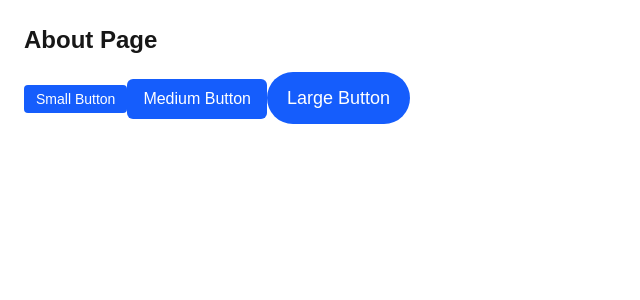
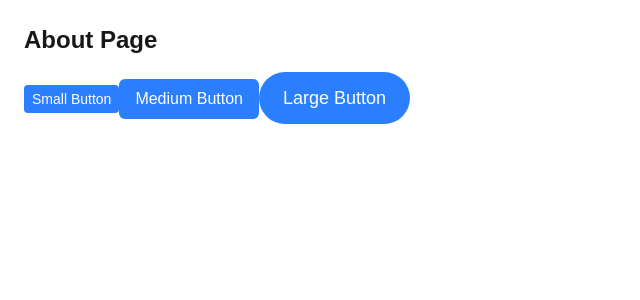
Before and after one commit to kazeemmuyideen/alx-project-0x02-setup, a Next.js app in the folder alx-project-0x02/: page /about in a window 1280 px wide. Shown: the top 300 px of the page, without its empty margins (0-640 px from the left). Built offline with nearby package versions, Linux system fonts and the light colour scheme.

Commit message:
Fix: Implement reusable Button component with props

```diff
--- a/alx-project-0x02/components/common/Button.tsx
+++ b/alx-project-0x02/components/common/Button.tsx
@@ -1,26 +1,26 @@
-
+// components/common/Button.tsx
 
 import React from "react";
-import { ButtonProps } from "@/interfaces";
+import { type ButtonProps } from "@/interfaces";
 
-const sizeClasses = {
-  small: "px-3 py-1 text-sm",
-  medium: "px-4 py-2 text-base",
-  large: "px-5 py-3 text-lg",
-};
-
-export default function Button({
+const Button: React.FC<ButtonProps> = ({
   label,
   size = "medium",
   shape = "rounded-md",
-  onClick,
-}: ButtonProps) {
+}) => {
+  const sizeClasses = {
+    small: "px-2 py-1 text-sm",
+    medium: "px-4 py-2 text-base",
+    large: "px-6 py-3 text-lg",
+  };
+
   return (
     <button
-      onClick={onClick}
-      className={`bg-blue-600 text-white ${sizeClasses[size]} ${shape} hover:bg-blue-700 transition`}
+      className={`bg-blue-500 text-white ${sizeClasses[size]} ${shape} hover:bg-blue-600 transition`}
     >
       {label}
     </button>
   );
-}
+};
+
+export default Button;
--- a/alx-project-0x02/interfaces/index.ts
+++ b/alx-project-0x02/interfaces/index.ts
@@ -9,6 +9,5 @@ export interface CardProps {
 export interface ButtonProps {
   label: string;
   size?: 'small' | 'medium' | 'large';
-  shape?: 'rounded-sm' | 'rounded-md' | 'rounded-full';
-  onClick?: () => void;
+  shape?: 'rounded-sm' | 'rounded-md' | 'rounded-full'
 }
```
